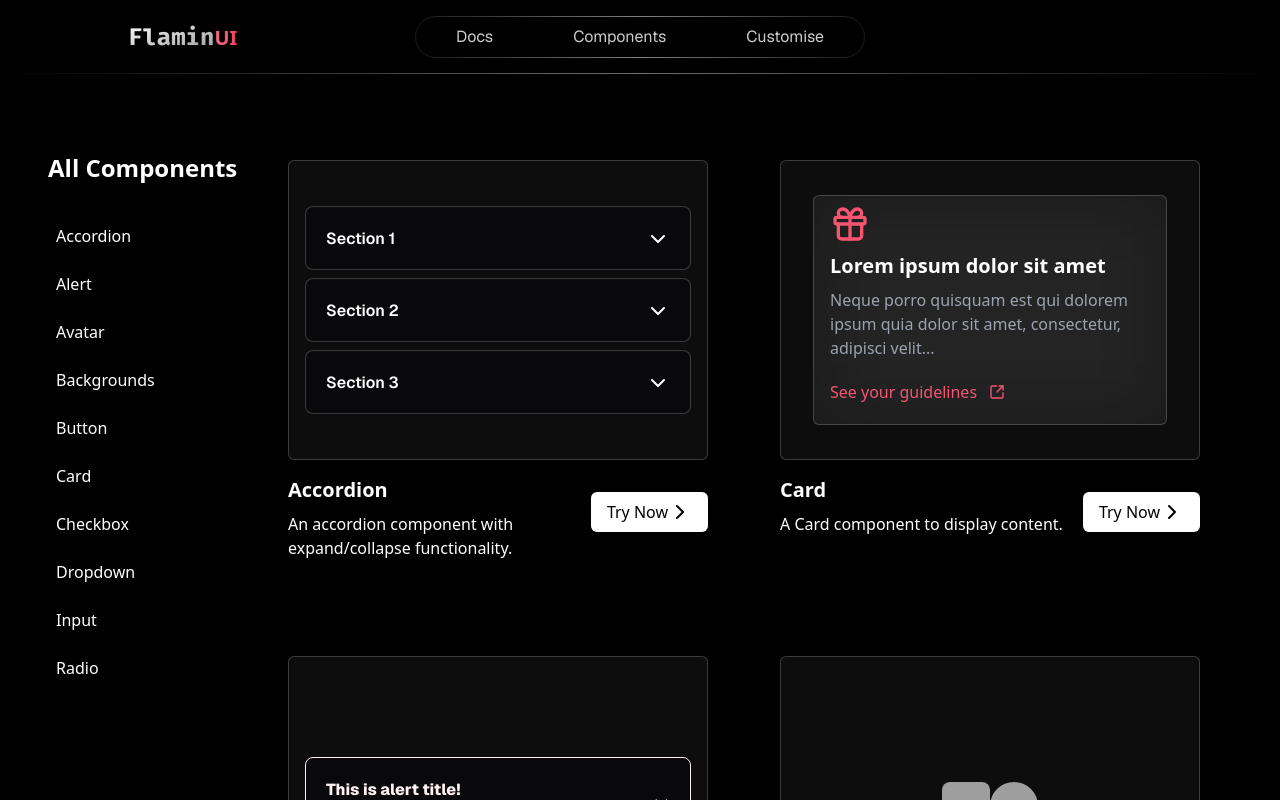
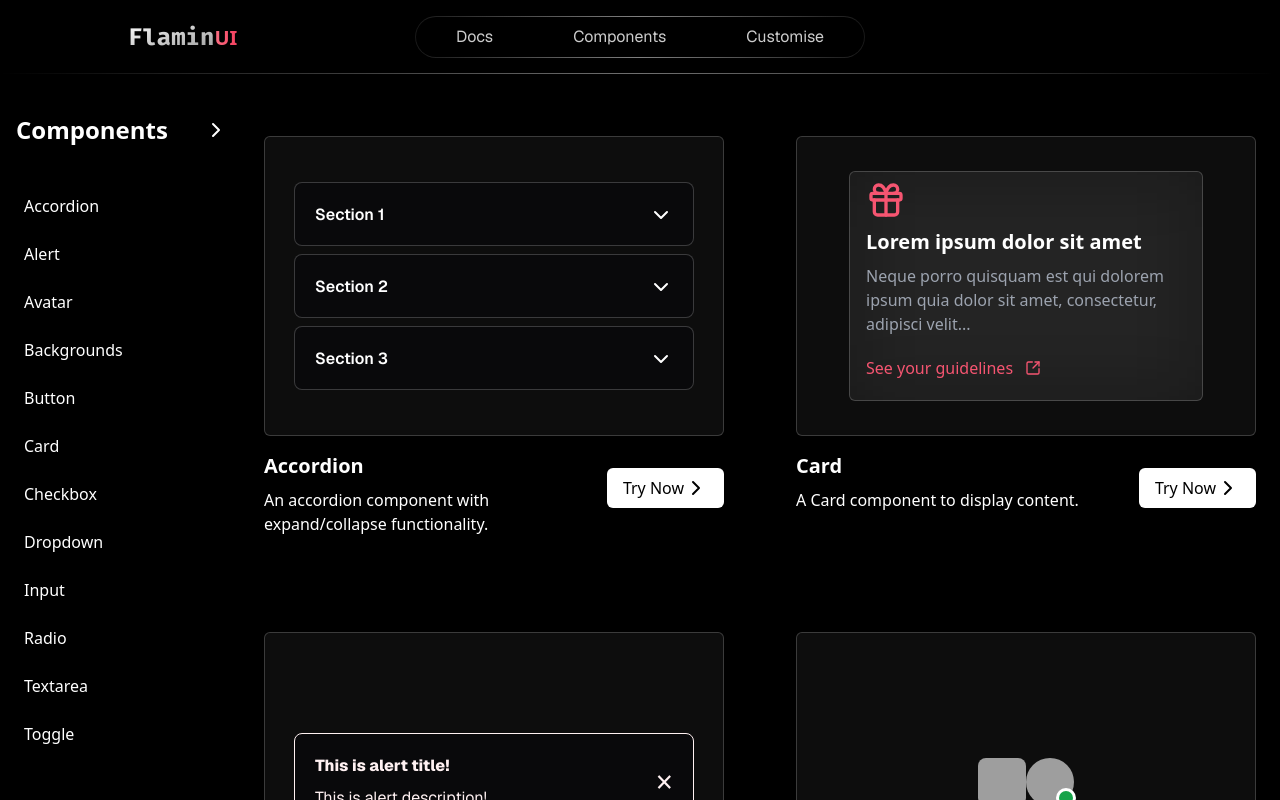
Before and after one commit to Vedant-Panchal/FlaminUI, a Next.js app: page /components in a window 1280 px wide. Shown: the top 800 px of the page. Built offline with nearby package versions, Linux system fonts and the light colour scheme; grey boxes are pictures that could not be loaded.

Commit message:
sidebar almost fixed

```diff
--- a/components/ComponentPreview/Section/Section.tsx
+++ b/components/ComponentPreview/Section/Section.tsx
@@ -59,18 +59,14 @@ const Section: React.FC = () => {
           border={true}
           className="gap-2 w-full md:w-[400px]"
         >
-          <AccordionItem index={0}>
-            <AccordionButton>Section 1</AccordionButton>
-            <AccordionContent>Content for section 1</AccordionContent>
-          </AccordionItem>
-          <AccordionItem index={1}>
-            <AccordionButton>Section 2</AccordionButton>
-            <AccordionContent>Content for section 2</AccordionContent>
-          </AccordionItem>
-          <AccordionItem index={2}>
-            <AccordionButton>Section 3</AccordionButton>
-            <AccordionContent>Content for section 3</AccordionContent>
-          </AccordionItem>
+          {Array.from({ length: 3 }, (_, index) => (
+            <AccordionItem key={index} index={index}>
+              <AccordionButton>Section {index + 1}</AccordionButton>
+              <AccordionContent>
+                Content for section {index + 1}
+              </AccordionContent>
+            </AccordionItem>
+          ))}
         </Accordion>
       ),
     },
@@ -157,9 +153,11 @@ const Section: React.FC = () => {
           <DropdownButton defaultText="Select an option" />
           <DropdownContent>
             <DropdownLabel>Options</DropdownLabel>
-            <DropdownItem value="Option 1">Option 1</DropdownItem>
-            <DropdownItem value="Option 2">Option 2</DropdownItem>
-            <DropdownItem value="Option 3">Option 3</DropdownItem>
+            {["Option 1", "Option 2", "Option 3"].map((option, index) => (
+              <DropdownItem key={index} value={option}>
+                {option}
+              </DropdownItem>
+            ))}
           </DropdownContent>
         </Dropdown>
       ),
@@ -203,17 +201,19 @@ const Section: React.FC = () => {
   ];
 
   return (
-    <div className="flex mt-28">
+    <div className="md:flex-row md:items-start md:justify-start flex flex-col items-start justify-start relative">
       <div
         className={`relative ${sidebarVisible ? "block" : "hidden"} md:block`}
       >
         <Sidebar />
       </div>
-      <div className="flex-grow p-6 text-white mr-8 md:ml-[240px] ml-6">
-        <div className="md:hidden absolute top-28 left-0 mt-8">
-          <ToggleSwitch onChange={toggleSidebar} />
-        </div>
-        <div className="grid grid-cols-1 md:grid-cols-1 lg:grid-cols-2 gap-6">
+      <div
+        className={`md:hidden block sticky top-[125px] w-max h-max z-[1000] ${sidebarVisible ? "left-1/2" : "left-0"}`}
+      >
+        <ToggleSwitch onChange={toggleSidebar} />
+      </div>
+      <div className="flex-grow p-0 text-white md:ml-[240px] pt-28">
+        <div className="grid grid-cols-1 md:grid-cols-1 lg:grid-cols-2 gap-6 md:w-full">
           {components.map((component) => (
             <div key={component.id} id={component.id} className="mb-6">
               <CardDisplay
--- a/components/ComponentPreview/Section/Sidebar.tsx
+++ b/components/ComponentPreview/Section/Sidebar.tsx
@@ -1,5 +1,6 @@
-import React from 'react';
-import Link from 'next/link';
+import React, { useState } from "react";
+import Link from "next/link";
+import ToggleSwitch from "./ToggleSwitch";
 
 const components = [
   { href: "/docs/accordion", label: "Accordion" },
@@ -17,11 +18,25 @@ const components = [
 ];
 
 const Sidebar: React.FC = () => {
-  const linkClasses = "mb-2 hover:text-[#F65571] hover:pl-4 transition-all p-2 rounded-md";
+  const [isExpanded, setIsExpanded] = useState(true);
+  const linkClasses =
+    "mb-2 hover:text-[#F65571] hover:pl-4 transition-all p-2 rounded-md";
+
+  const handleToggle = (checked: boolean) => {
+    setIsExpanded(checked);
+  };
 
   return (
-    <div className="fixed top-28 mt-6 mb-8 left-8 w-64 bottom-16 overflow-y-auto p-4 z-10 text-white custom-scrollbar">
-      <h2 className="text-2xl font-bold mb-8">All Components</h2>
+    <div
+      className={`fixed top-0 left-0 h-full overflow-y-auto p-4 z-10 text-white bg-black custom-scrollbar transition-all duration-300 ${
+        isExpanded ? "w-full md:w-64" : "w-16"
+      }`}
+    >
+      <div className="flex items-center justify-between mb-8 mt-[90px]">
+        {isExpanded && <h2 className="text-2xl font-bold">Components</h2>}
+        <ToggleSwitch onChange={handleToggle} />
+      </div>
+      {isExpanded && (
         <div className="flex-grow">
           <ul>
             {components.map((component) => (
@@ -31,8 +46,9 @@ const Sidebar: React.FC = () => {
             ))}
           </ul>
         </div>
+      )}
     </div>
   );
-}
+};
 
 export default Sidebar;
--- a/components/ComponentPreview/Section/ToggleSwitch.tsx
+++ b/components/ComponentPreview/Section/ToggleSwitch.tsx
@@ -1,5 +1,5 @@
-import React, { useState } from 'react';
-import { PanelLeftOpen, PanelLeftClose } from 'lucide-react';
+import React, { useState } from "react";
+import { ChevronLeft } from "lucide-react";
 
 interface ToggleSwitchProps {
   label?: string;
@@ -18,19 +18,22 @@ const ToggleSwitch: React.FC<ToggleSwitchProps> = ({ label, onChange }) => {
   };
 
   return (
-    <label className="flex flex-col items-center cursor-pointer" onClick={handleToggle}>
+    <label
+      className="flex flex-col items-center cursor-pointer"
+      onClick={handleToggle}
+    >
       {label && <div className="mb-3 text-white font-medium">{label}</div>}
       <div
-        className={`flex items-center justify-center w-12 h-12 rounded-full text-white transition-colors duration-200 ease-in-out ${
-          isChecked ? '' : ''
+        className={`flex items-center justify-center w-12 h-12 rounded-full text-white transition-colors duration-500 ease-in-out ${
+          isChecked ? "" : ""
         }`}
-        style={{ cursor: 'pointer' }}
+        style={{ cursor: "pointer" }}
       >
-        {isChecked ? (
-          <PanelLeftClose size={24} color="white" />
-        ) : (
-          <PanelLeftOpen size={24} color="white" />
-        )}
+        <ChevronLeft
+          size={24}
+          className={`${isChecked ? "rotate-0" : "rotate-180"} transition-transform duration-500 ease-in-out`}
+          color="white"
+        />
       </div>
     </label>
   );
```
Lines whose indentation alone changed are shown as unchanged.
